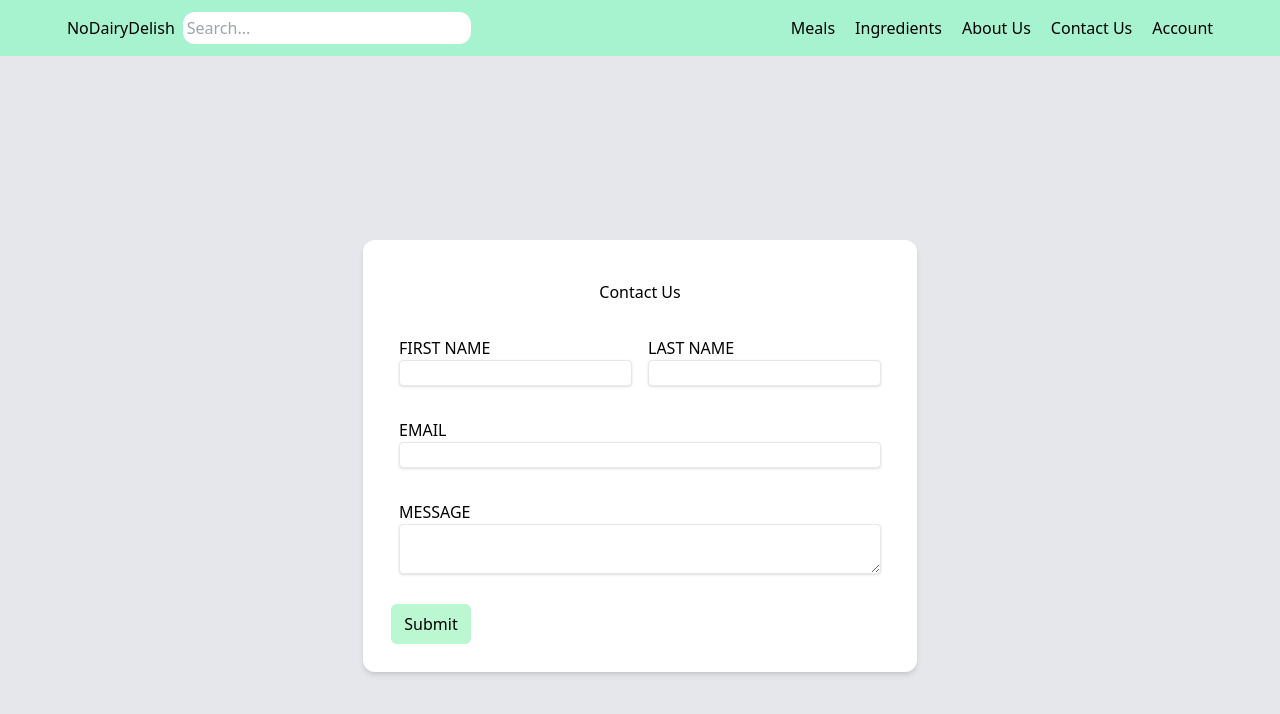
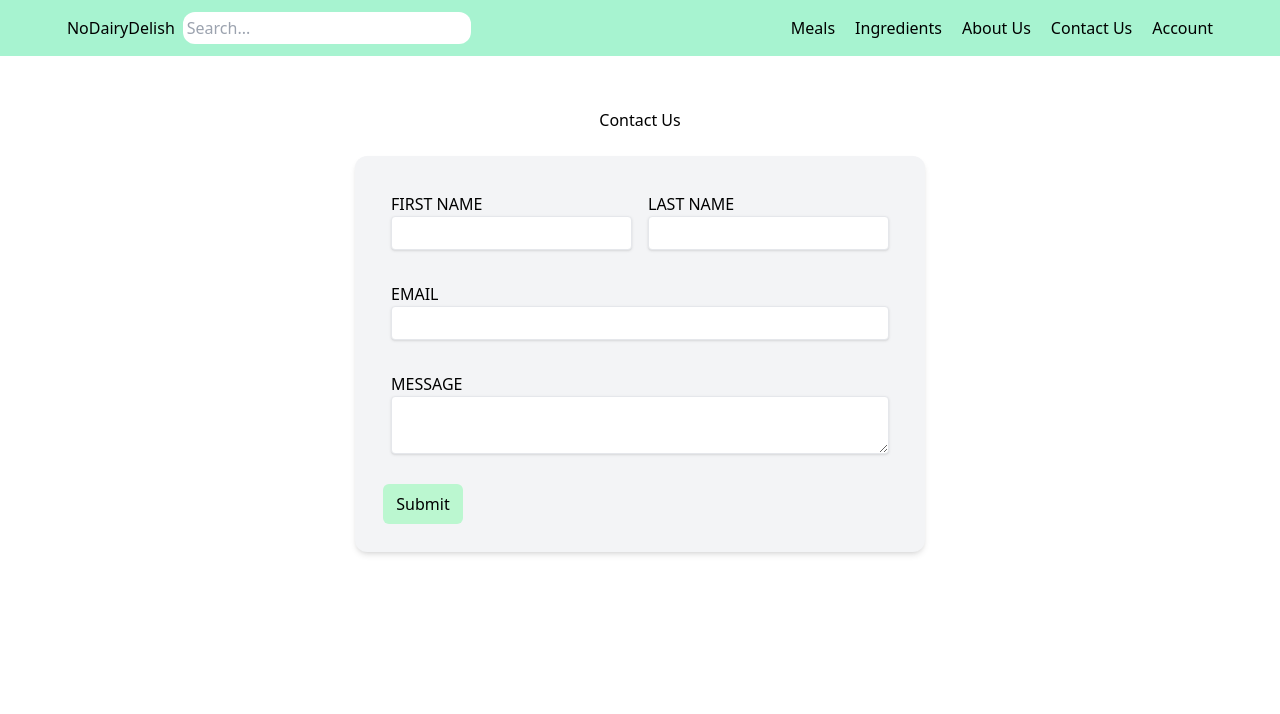
Before and after one commit to kimbencinas/no-dairy-delish, a React (Create React App) app: page /contact in a window 1280 px wide. Shown: the top 714 px of the page. Built offline with nearby package versions, Linux system fonts and the light colour scheme.

Commit message:
Change placement of heading for contact page & adjust color theme

```diff
--- a/src/Pages/Contact.jsx
+++ b/src/Pages/Contact.jsx
@@ -9,18 +9,18 @@ function Contact() {
 */
 
   return (
-    <div className="bg-gray-200">
+    <div className="bg-white">
       <Navbar />
-      <div className="main-container flex items-center justify-center h-screen">
-        <div className="bg-white p-7 rounded-xl shadow-md">
-          <h2 className="text-center p-3 mb-3">Contact Us</h2>
+      <h2 className="text-center p-3 mt-10 mb-3">Contact Us</h2>
+      <div className="main-container flex items-center justify-center">
+        <div className="bg-gray-100 p-7 rounded-xl shadow-md">
           <form>
             <div className="flex">
               <div className="mb-4 p-2">
                 <label className="block text-black">FIRST NAME</label>
                   <input
                     type="text"
-                    className="shadow border rounded"
+                    className="shadow border rounded p-1"
                   />
 
               </div>
@@ -28,7 +28,7 @@ function Contact() {
                 <label className="block">LAST NAME</label>
                   <input
                     type="text"
-                    className="shadow border rounded"
+                    className="shadow border rounded p-1"
                   />
               </div>
             </div>
@@ -36,13 +36,13 @@ function Contact() {
               <label className="block">EMAIL</label>
                 <input
                   type="text"
-                  className="shadow border rounded w-full"
+                  className="shadow border rounded w-full p-1"
                 />
             </div>
             <div className="mb-4 p-2">
               <label className="block">MESSAGE</label>
                 <textarea
-                  className="shadow border rounded w-full"
+                  className="shadow border rounded w-full p-1"
                 />
             </div>
             <div>
```
